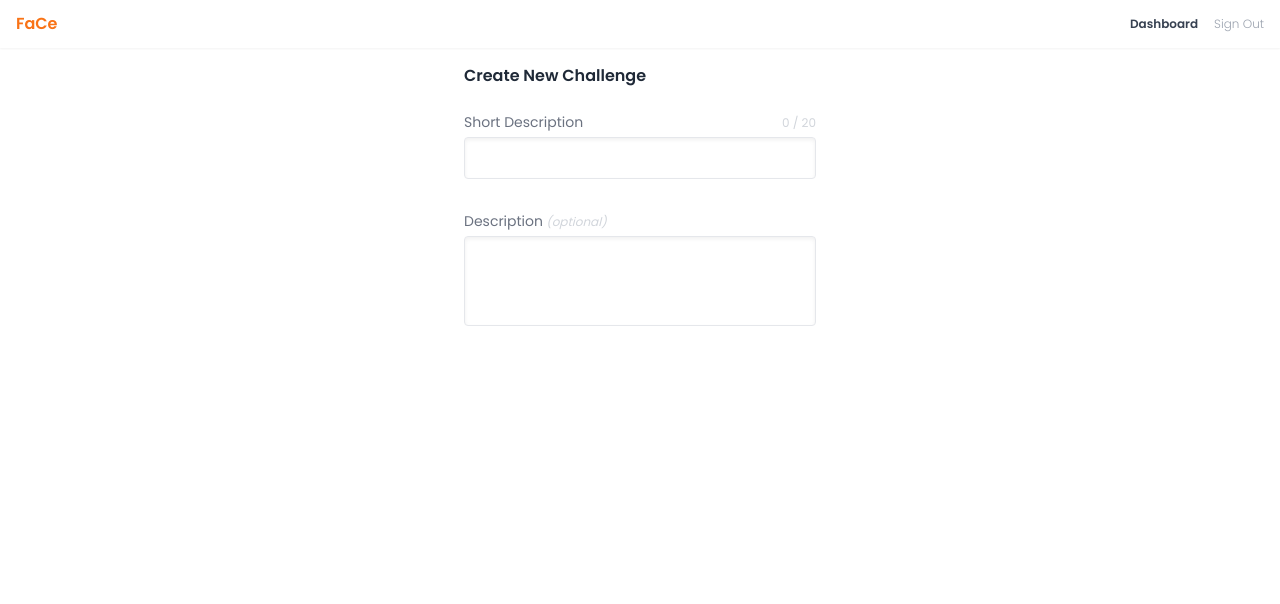
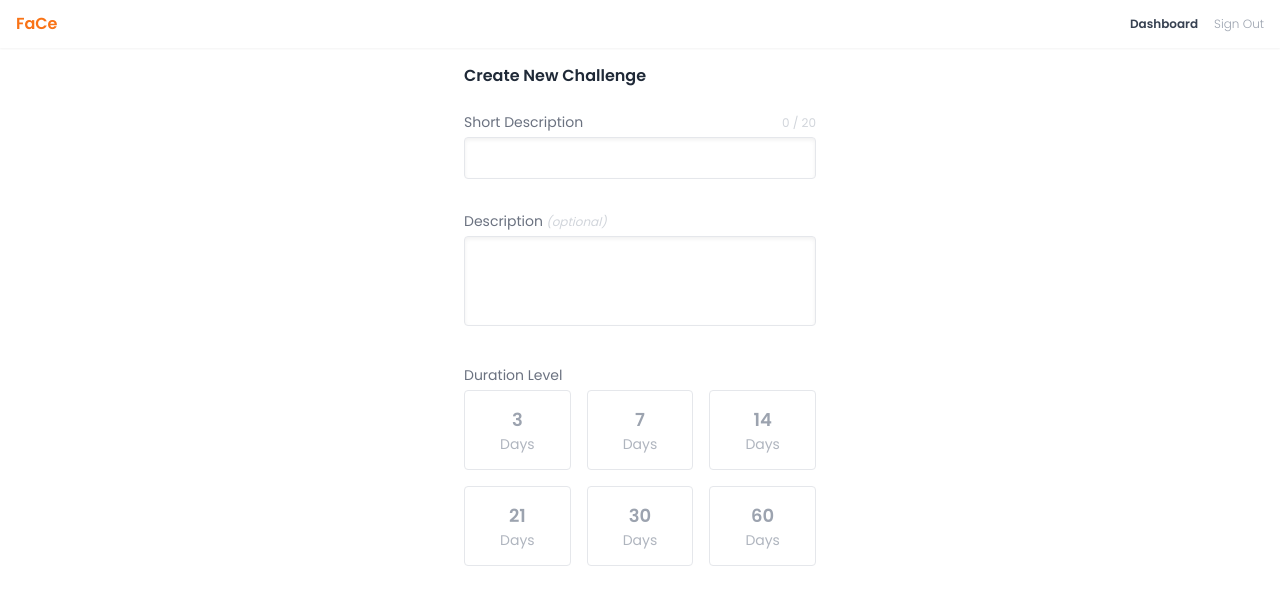
Before and after one commit to zulhamsy/face-app, a Vue app: page / in a window 1280 px wide. Shown: the top 604 px of the page. Built offline with nearby package versions, Linux system fonts and the light colour scheme.

Commit message:
add duration level radio

```diff
--- a/src/views/CreateChallenge.vue
+++ b/src/views/CreateChallenge.vue
@@ -33,6 +33,23 @@
         />
       </div>
       <!-- Duration Section -->
+      <div>
+        <base-input-label>Duration Level</base-input-label>
+        <div class="radio-wrapper goals">
+          <custom-radio
+            v-for="day in duration"
+            :id="day + 'd'"
+            :key="day"
+            name="days"
+            class="flex flex-col items-center justify-center"
+          >
+            <template #label>
+              <span class="font-semibold text-lg">{{ day }}</span>
+              <span class="opacity-80">Days</span>
+            </template>
+          </custom-radio>
+        </div>
+      </div>
       <!-- Goal Section -->
       <!-- Submit Button -->
     </form>
@@ -40,9 +57,17 @@
 </template>
 
 <script>
-import BaseInput from '../components/BaseInput.vue'
+import CustomRadio from '../components/CustomRadio.vue'
 export default {
-  components: { BaseInput }
+  name: 'CreateChallange',
+  components: {
+    CustomRadio
+  },
+  data() {
+    return {
+      duration: [3, 7, 14, 21, 30, 60]
+    }
+  }
 }
 </script>
 
@@ -64,10 +89,16 @@ h1 {
   @apply text-xs text-gray-300;
 }
 
-textarea {
-}
-
 .optional {
   @apply italic;
 }
+
+.radio-wrapper {
+  @apply grid gap-4;
+}
+
+.goals {
+  grid-template-columns: repeat(auto-fill, minmax(80px, 1fr));
+  grid-auto-rows: minmax(50px, 80px);
+}
 </style>
```
